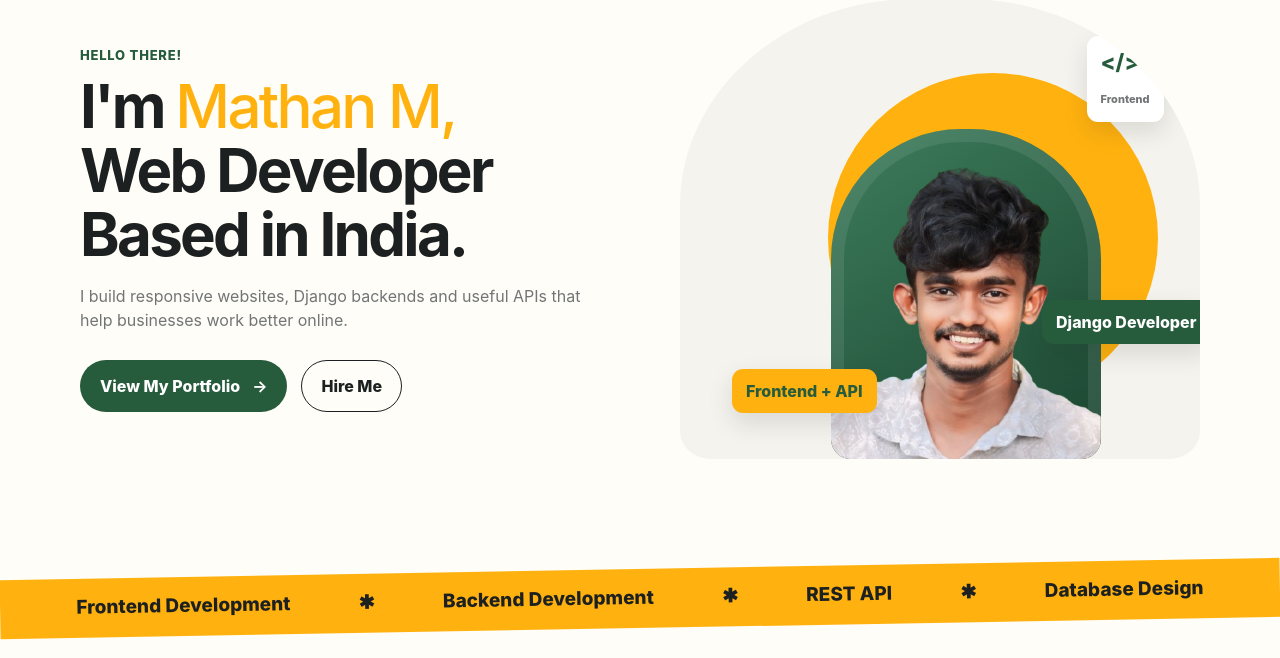
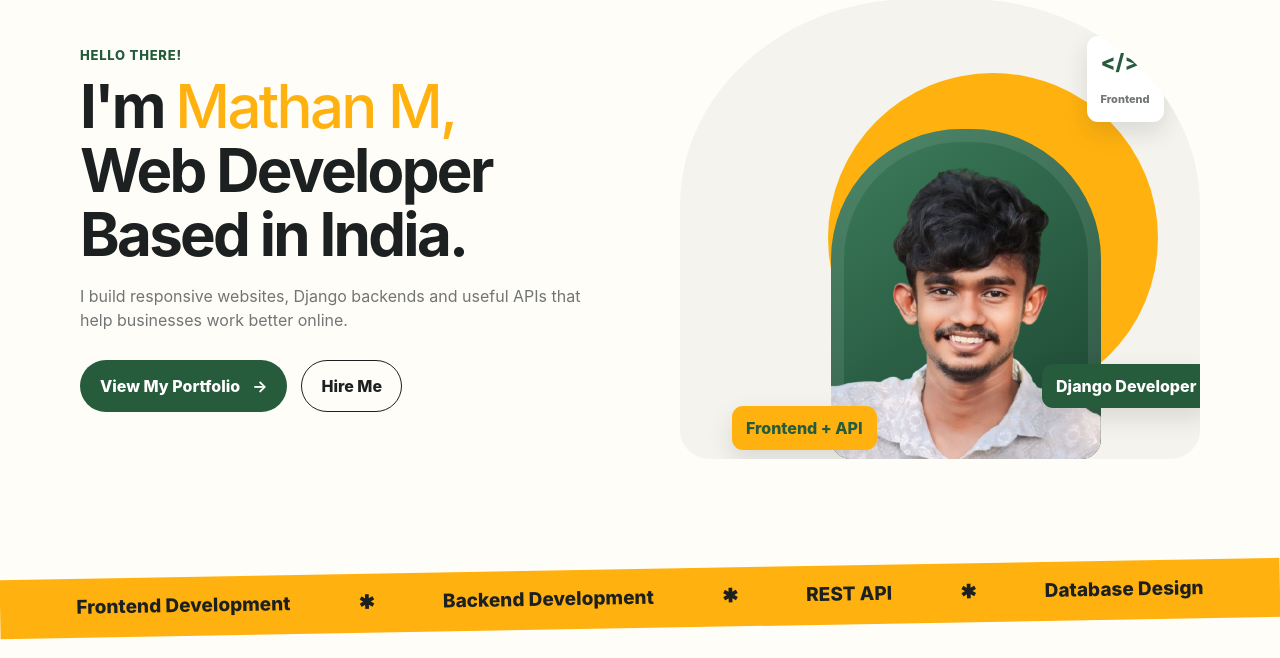
Before and after one commit to mathan003/My-Portfolio, a Django app: page / in a window 1280 px wide. Shown: the part 175-833 px from the top of the page. Run offline with Django 5.2, Linux system fonts and the light colour scheme; data that the repository does not hold is empty.

```diff
--- a/portfolio/static/portfolio/css/style.css
+++ b/portfolio/static/portfolio/css/style.css
@@ -212,13 +212,13 @@ nav a:hover{
 }
 .tag.one{
     right:-2%;
-    bottom:25%;
+    bottom:11%;
     background:var(--green);
     color:white
 }
 .tag.two{
     left:10%;
-    bottom:10%;
+    bottom:2%;
     background:var(--yellow)
 }
 .ticker{
```
